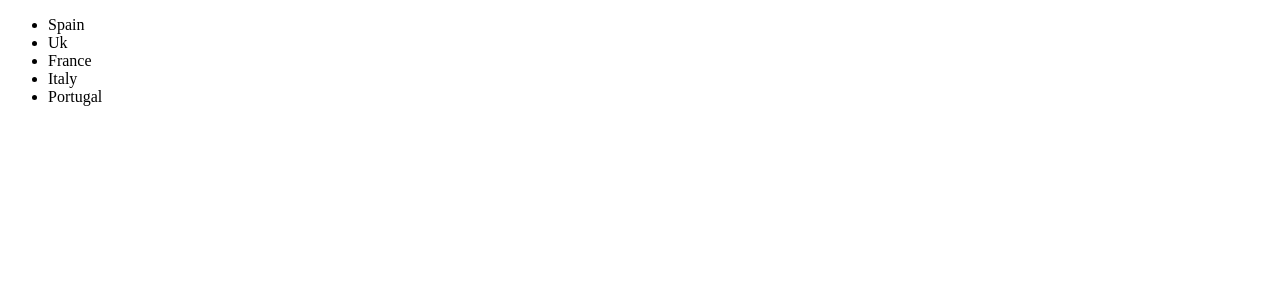
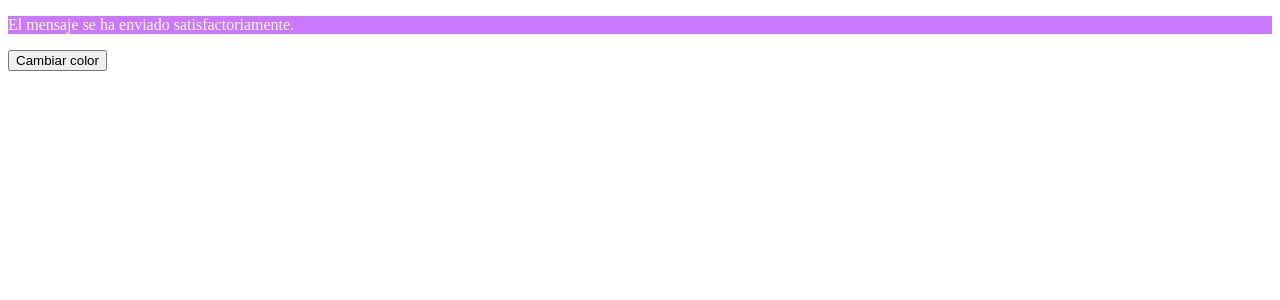
Before and after one commit to Harurin5671/aprendiendo-vue.js, a Vue app in the folder vue-prueba/: page / in a window 1280 px wide. Shown: the top 300 px of the page. Built offline with nearby package versions, Linux system fonts and the light colour scheme.

Commit message:
Actualizando

```diff
--- a/vue-prueba/src/App.vue
+++ b/vue-prueba/src/App.vue
@@ -1,12 +1,12 @@
 <script setup lang="ts">
 // import { RouterLink, RouterView } from 'vue-router'
 // import HelloWorld from './components/HelloWorld.vue'
-import ExampleFor from './components/ExampleFor.vue'
+import ClassBind from './components/ClassBind.vue'
 // import CounterOption from './components/CounterOption.vue'
 </script>
 
 <template>
-  <ExampleFor />
+  <ClassBind />
 </template>
 
 <style scoped>
--- a/vue-prueba/src/components/ClassBind.vue
+++ b/vue-prueba/src/components/ClassBind.vue
@@ -0,0 +1,68 @@
+<script lang="ts">
+/*
+ ** Composition
+ import { defineComponent } from 'vue'
+ export default defineComponent({
+   name: 'ClassBind',
+   setup() {
+     let hasError = false
+     return { hasError }
+   }
+ })
+ */
+
+ // usando setup
+// let hasError = false
+/**
+ **Option
+ import { defineComponent } from 'vue';
+ export default defineComponent({
+   name: 'ClassBind',
+   data() {
+     return {
+       hasError: true
+     }
+   }
+ })
+*/
+
+//usando setup
+// import { type Ref, ref } from 'vue'
+// let c = ref('#fff')
+// let changeColor = () => {
+//   c.value = '#000'
+// }
+
+//option
+import { defineComponent } from 'vue';
+export default defineComponent({
+  name: 'ClassBind',
+  data() {
+    return {
+      c: '#fff'
+    }
+  },
+  methods: {
+    changeColor() {
+      this.c = '#000'
+    }
+  }
+})
+</script>
+
+<template>
+  <p v-bind:style="{
+    backgroundColor : '#c7f', color: c
+  }">El mensaje se ha enviado satisfactoriamente.</p>
+  <button @click="changeColor">Cambiar color</button>
+</template>
+
+<style>
+.danger {
+  color: #f00;
+}
+</style>
+
+
+// v-bind su abreviatura es :key, class y demás
+// v-on su abreviatura es @click u y demás
--- a/vue-prueba/src/components/ExampleFor.vue
+++ b/vue-prueba/src/components/ExampleFor.vue
@@ -7,24 +7,24 @@ interface ICountry {
 
 let countries:Ref<Array<ICountry>> = ref([
   {
-    'code': 'es',
-    'name': 'Spain'
+    code: 'es',
+    name: 'Spain'
   },
   {
-    'code': 'en',
-    'name': 'Uk'
+    code: 'en',
+    name: 'Uk'
   },
   {
-    'code': 'fr',
-    'name': 'France'
+    code: 'fr',
+    name: 'France'
   },
   {
-    'code': 'it',
-    'name': 'Italy'
+    code: 'it',
+    name: 'Italy'
   },
   {
-    'code': 'pt',
-    'name': 'Portugal'
+    code: 'pt',
+    name: 'Portugal'
   },
 
 ])
```
Also changed, not shown: vue-prueba/src/components/ModelForm.vue (added).
